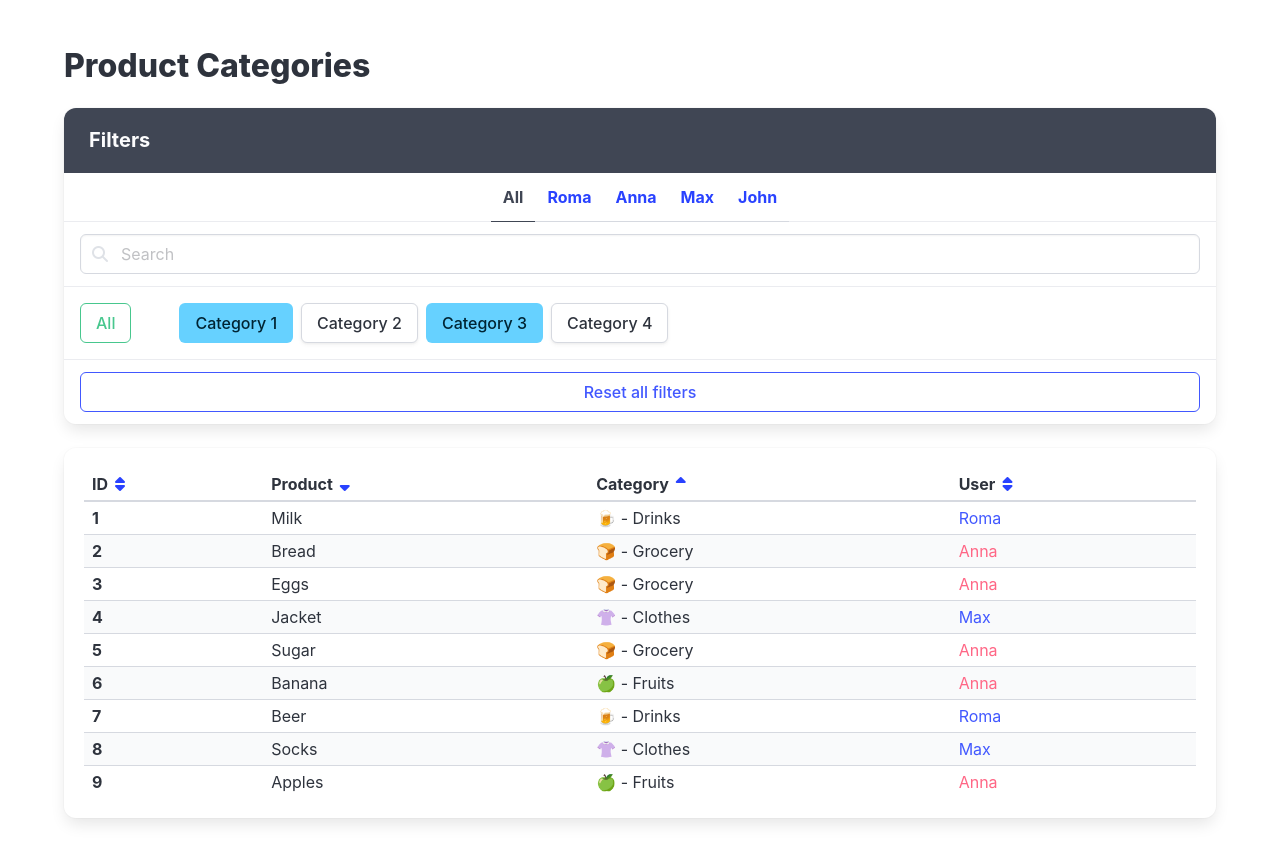
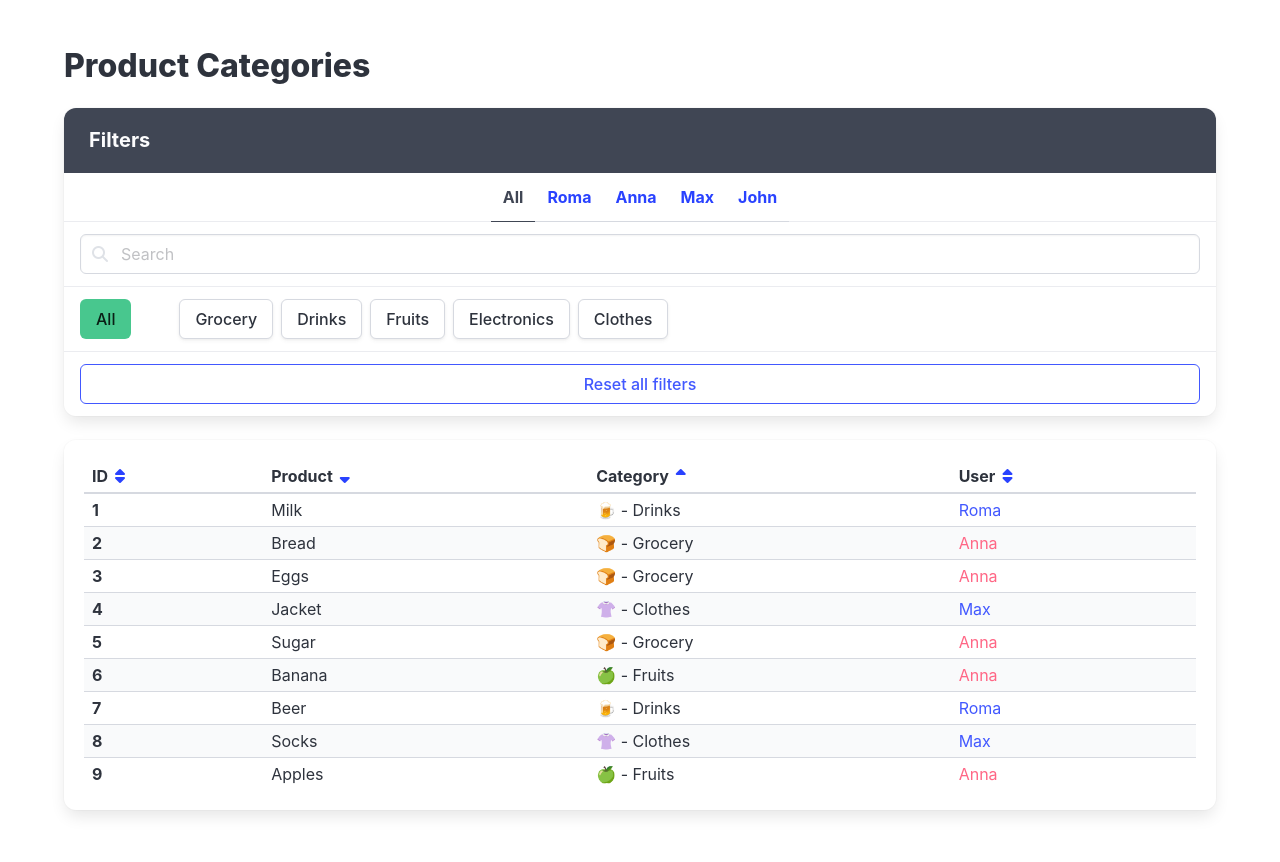
Before and after one commit to VladyslavL02/react_practice_vladyslav_lozynskyi, a React (Vite) app: page / in a window 1280 px wide. Shown: the top 862 px of the page. Built offline with nearby package versions, Linux system fonts and the light colour scheme.

Commit message:
Task 5 completed

```diff
--- a/src/App.jsx
+++ b/src/App.jsx
@@ -5,6 +5,7 @@ import './App.scss';
 import usersFromServer from './api/users';
 import categoriesFromServer from './api/categories';
 import productsFromServer from './api/products';
+import cn from 'classnames';
 
 const productsReceivedFromServer = [...productsFromServer].map(product => {
   const category = categoriesFromServer.find(
@@ -18,8 +19,12 @@ const productsReceivedFromServer = [...productsFromServer].map(product => {
 });
 
 const users = [...usersFromServer];
+const categories = [...categoriesFromServer];
 
-function preparedProducts(products, { userFilter, inputValue }) {
+function preparedProducts(
+  products,
+  { userFilter, inputValue, selectedCategories },
+) {
   let finalProducts = [...products];
 
   if (userFilter !== '') {
@@ -34,16 +39,24 @@ function preparedProducts(products, { userFilter, inputValue }) {
     });
   }
 
+  if (selectedCategories.length) {
+    finalProducts = finalProducts.filter(({ category }) => {
+      return selectedCategories.includes(category.id);
+    });
+  }
+
   return finalProducts;
 }
 
 export const App = () => {
   const [userFilter, setUserFilter] = useState('');
   const [inputValue, setInputValue] = useState('');
+  const [selectedCategories, setSelectedCategories] = useState([]);
 
   const products = preparedProducts(productsReceivedFromServer, {
     userFilter,
     inputValue,
+    selectedCategories,
   });
 
   const handleUserSelect = userId => {
@@ -57,6 +70,22 @@ export const App = () => {
   const handleResetButton = () => {
     setInputValue('');
     setUserFilter('');
+  };
+
+  const handleCategorySelect = value => {
+    if (!value) {
+      setSelectedCategories([]);
+    } else if (selectedCategories.includes(value)) {
+      setSelectedCategories(selectedCategories.filter(id => id !== value));
+    } else if (
+      !selectedCategories.find(categorySelected => categorySelected === value)
+    ) {
+      const categoriesThatAreSelected = [...selectedCategories];
+
+      categoriesThatAreSelected.push(value);
+
+      setSelectedCategories(categoriesThatAreSelected);
+    }
   };
 
   return (
@@ -135,20 +164,31 @@ export const App = () => {
               <a
                 href="#/"
                 data-cy="AllCategories"
-                className="button is-success mr-6 is-outlined"
+                className={cn('button', 'is-success', 'mr-6', {
+                  'is-outlined': selectedCategories.length !== 0,
+                })}
+                onClick={() => handleCategorySelect('')}
+                // className="button is-success mr-6 is-outlined"
               >
                 All
               </a>
 
-              <a
-                data-cy="Category"
-                className="button mr-2 my-1 is-info"
-                href="#/"
-              >
-                Category 1
-              </a>
+              {categories.map(({ title, id }) => (
+                <a
+                  data-cy="Category"
+                  className={cn('button', 'mr-2', 'mr-1', {
+                    'is-info': selectedCategories.includes(id),
+                  })}
+                  // className="button mr-2 my-1 is-info"
+                  href="#/"
+                  key={id}
+                  onClick={() => handleCategorySelect(id)}
+                >
+                  {title}
+                </a>
+              ))}
 
-              <a data-cy="Category" className="button mr-2 my-1" href="#/">
+              {/* <a data-cy="Category" className="button mr-2 my-1" href="#/">
                 Category 2
               </a>
 
@@ -161,7 +201,7 @@ export const App = () => {
               </a>
               <a data-cy="Category" className="button mr-2 my-1" href="#/">
                 Category 4
-              </a>
+              </a> */}
             </div>
 
             <div className="panel-block">
```
